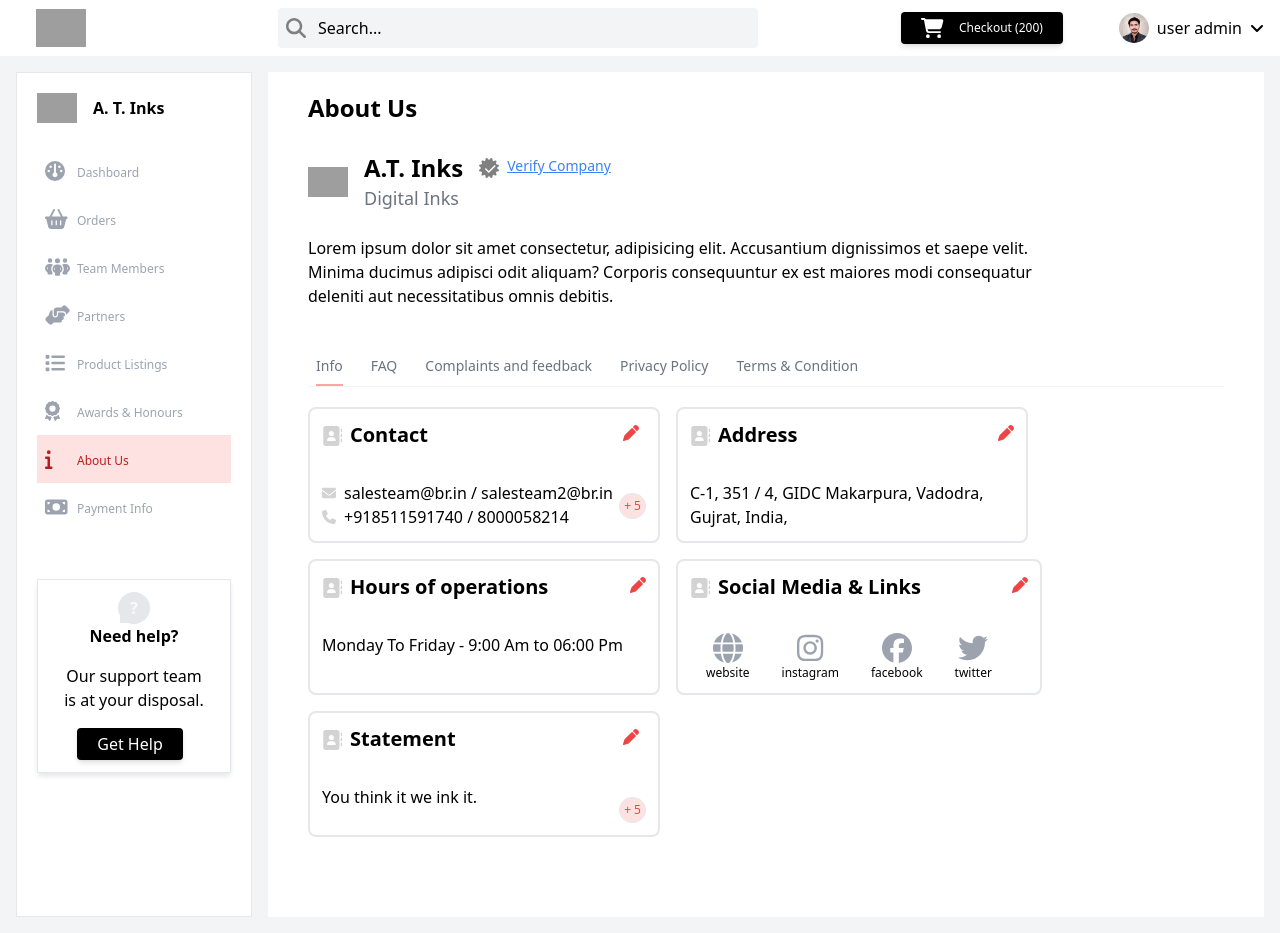
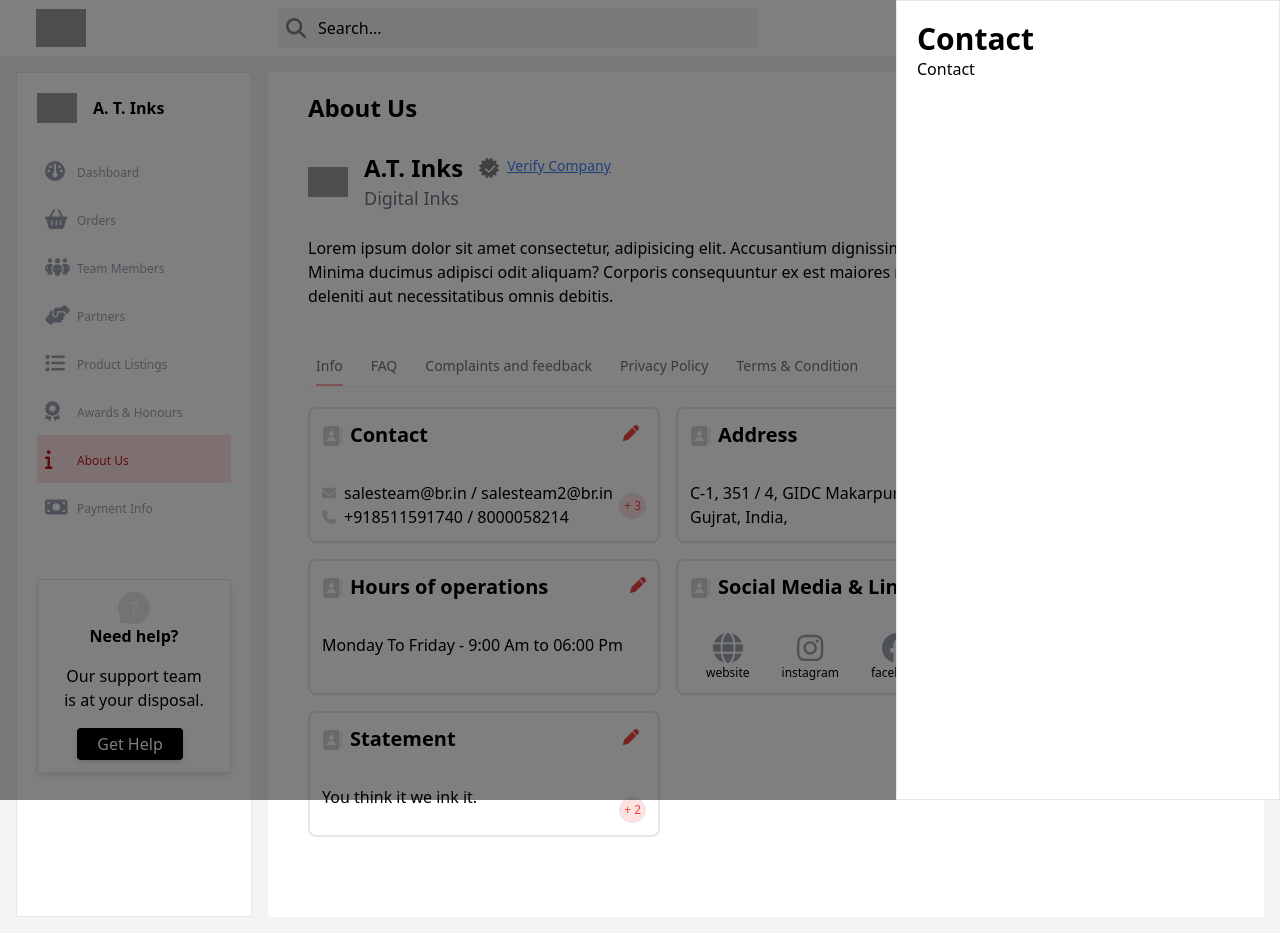
Before and after one commit to nadeem099/elred-ui, a React (Vite) app: page /about-us in a window 1280 px wide. Both pictures are taken after a click on the button 631 px from the left and 433 px from the top of the page. Built offline with nearby package versions, Linux system fonts and the light colour scheme; grey boxes are pictures that could not be loaded.

Commit message:
feat: added side popup

```diff
--- a/src/Layouts/SideBar.jsx
+++ b/src/Layouts/SideBar.jsx
@@ -16,7 +16,7 @@ function SideBar(props) {
         <div className="shadow-gray-200 shadow-md border flex flex-col items-center px-6 py-3 mt-12">
           <div className="relative w-8 rounded-full bg-gray-200 p-1 text-center font-bold text-gray-50">
             <span className="absolute bottom-[1px] left-[2px] w-5 h-5 bg-gray-200"></span>
-            <span className="relative z-10">?</span>
+            <span className="relative z-[5]">?</span>
           </div>
           <p className="font-bold">Need help?</p>
           <p className="w-36 text-center py-4">
--- /dev/null
+++ b/src/components/SidePopup.jsx
@@ -0,0 +1,20 @@
+import React from "react";
+
+function SidePopup({ popUpData, isOpen }) {
+  const { id } = popUpData;
+  const translateClass = isOpen ? "translate-x-[0]" : "translate-x-[100%]";
+  return (
+    <div
+      className={`fixed top-0 right-0 h-full w-[30%] border ${translateClass} transition duration-1000 bg-white z-10`}
+    >
+      <div className="p-5">
+        <p className="text-3xl font-semibold">Contact</p>
+        {id === "card-contact" && <div>Contact</div>}
+        {id === "card-address" && <div>Address</div>}
+        {/* Create two types of containers one which can handle multiple content one can handle single */}
+      </div>
+    </div>
+  );
+}
+
+export default SidePopup;
--- a/src/components/about/AboutUsInfo.jsx
+++ b/src/components/about/AboutUsInfo.jsx
@@ -4,6 +4,8 @@ import reduce from "lodash/reduce";
 import { FontAwesomeIcon } from "@fortawesome/react-fontawesome";
 import ContactCard from "./ContactCard";
 import CommonCard from "./CommonCard";
+import SidePopup from "../SidePopup";
+import Backdrop from "./Backdrop";
 
 function AboutUsInfo(props) {
   const { infoCards } = props;
@@ -17,10 +19,21 @@ function AboutUsInfo(props) {
       {}
     );
   });
+  const [showSidePopup, setShowSidePopup] = useState(false);
+  const [popUpData, setPopupData] = useState({});
+
+  const handleEditClick = (id) => {
+    setShowSidePopup(true);
+    setPopupData({ id });
+  };
 
   return (
     <div className="flex gap-4 flex-wrap">
-      {infoCards.map(({ id, name, plusBtn, cardContent, iconHeading }) => {
+      {infoCards.map(
+        (
+          { id, name, plusBtn, cardContent, iconHeading, cardItemsCount },
+          index
+        ) => {
           return (
             <div
               key={id}
@@ -45,25 +58,45 @@ function AboutUsInfo(props) {
               )}
               <div>
                 <div>
-                <button className="text-red-500 ml-1">
+                  <button
+                    className="text-red-500 ml-1"
+                    onClick={() => handleEditClick(id)}
+                  >
                     <FontAwesomeIcon icon={["fas", "pen"]} />
                   </button>
                 </div>
+                <>
+                  {index === 0 && (
+                    <>
+                      {showSidePopup && (
+                        <Backdrop
+                          showBackDrop={showSidePopup}
+                          hideBackDropAndModal={() => setShowSidePopup(false)}
+                        />
+                      )}
+                      <SidePopup popUpData={popUpData} isOpen={showSidePopup} />
+                    </>
+                  )}
+                </>
                 {plusBtn && (
                   <button
                     onClick={() =>
-                    setFullCardContent((prev) => ({ ...prev, [id]: !prev[id] }))
+                      setFullCardContent((prev) => ({
+                        ...prev,
+                        [id]: !prev[id],
+                      }))
                     }
                   >
                     <div className="border rounded-full mt-12 p-1 bg-red-100 text-red-500 text-xs">
-                    + 5
+                      + {cardItemsCount}
                     </div>
                   </button>
                 )}
               </div>
             </div>
           );
-      })}
+        }
+      )}
     </div>
   );
 }
@@ -75,6 +108,7 @@ AboutUsInfo.defaultProps = {
       name: "Contact",
       plusBtn: true,
       iconHeading: "address-book",
+      cardItemsCount: 3,
       cardContent: {
         emailIcon: "envelope",
         phoneIcon: "phone",
@@ -101,7 +135,7 @@ AboutUsInfo.defaultProps = {
       },
     },
     {
-      id: "card-adress",
+      id: "card-address",
       name: "Address",
       iconHeading: "address-book",
       cardContent: {
@@ -151,6 +185,7 @@ AboutUsInfo.defaultProps = {
       name: "Statement",
       iconHeading: "address-book",
       plusBtn: true,
+      cardItemsCount: 2,
       cardContent: [
         "You think it we ink it.",
         "We ink it even before you think it.",
@@ -164,3 +199,10 @@ AboutUsInfo.prototype = {
 };
 
 export default AboutUsInfo;
+
+// user story1: when I click edit button it should open sidebar popup
+// user story2: when sidebar popup opens it should i have form depending on where it was clicked
+// from
+
+// user story1:
+// create a state, event handler, on click set the state,
--- a/src/components/about/ArticalViewer.jsx
+++ b/src/components/about/ArticalViewer.jsx
@@ -28,14 +28,12 @@ function ArticalViewer({ article = {} }) {
       <div className="border-2 p-8">
         <div className="text-sm font-semibold mb-8">Table of Contents:</div>
         {contents.map(({ contentId, contentName }) => {
-          const activeClass = contentId === activeContentId ? "text-black" : "";
+          const activeClass =
+            contentId === activeContentId ? "text-black" : "text-gray-400";
           return (
-            <div className="my-2">
-              <button
-                key={contentId}
-                onClick={() => setActiveContentId(contentId)}
-              >
-                <span className={`text-gray-400 text-sm py-2 ${activeClass}`}>
+            <div key={contentId} className="my-2">
+              <button onClick={() => setActiveContentId(contentId)}>
+                <span className={` text-sm py-2 ${activeClass}`}>
                   {contentName}
                 </span>
               </button>
--- /dev/null
+++ b/src/components/about/Backdrop.jsx
@@ -0,0 +1,12 @@
+import React from "react";
+
+function Backdrop({ hideBackDropAndModal }) {
+  return (
+    <div
+      onClick={hideBackDropAndModal}
+      className="fixed top-0 left-0 w-[100%] h-[100%] bg-[#00000080] z-[8]"
+    />
+  );
+}
+
+export default Backdrop;
```
Lines whose indentation alone changed are shown as unchanged.
